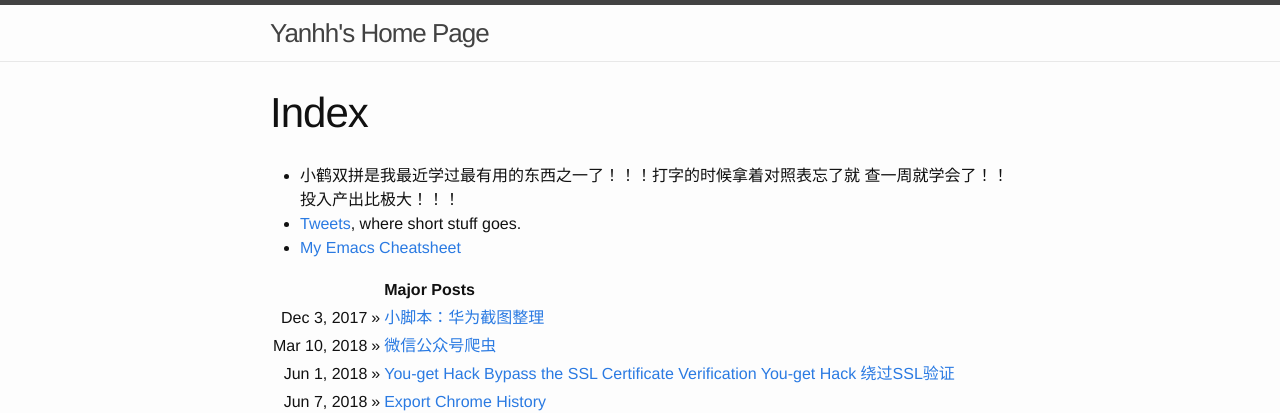
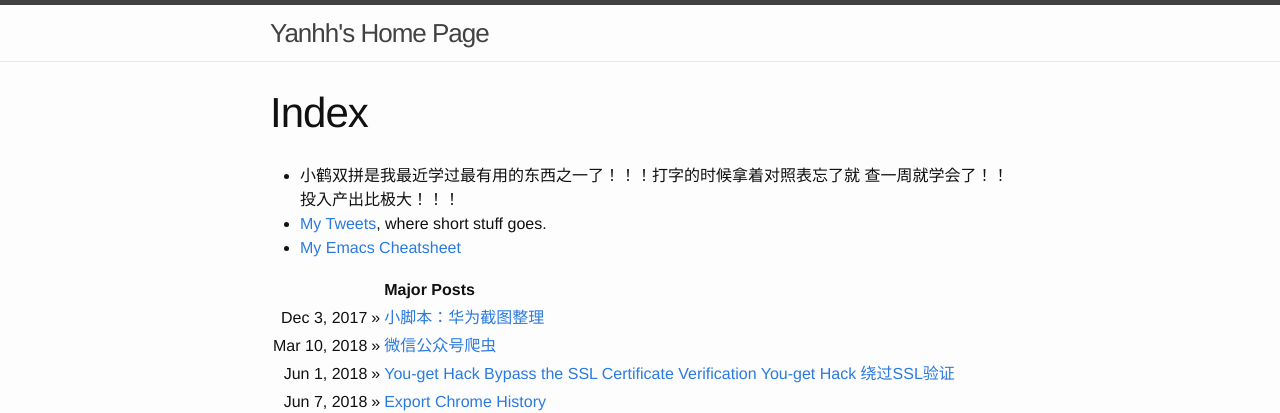
Before and after one commit to ggaarder7/yanhh0.github.io, a Jekyll site: the page built from index.md, in a window 1280 px wide and 900 px high. Shown: the top 413 px of the window. Built offline with Jekyll 4.4.1, drawn with Linux system fonts in a browser that asks for light colours.

Commit message:
*** empty log message ***

```diff
--- a/index.md
+++ b/index.md
@@ -5,7 +5,7 @@ layout: post
 
 - 小鹤双拼是我最近学过最有用的东西之一了！！！打字的时候拿着对照表忘了就
 查一周就学会了！！投入产出比极大！！！
-- [Tweets]({% link blog/tweets.md %}), where short stuff goes.
+- [My Tweets]({% link blog/tweets.md %}), where short stuff goes.
 - [My Emacs Cheatsheet]({% link blog/emacs-cheatsheet.md %})
 
 {% include index.html title='Major Posts' collection=site.majors %}
```
